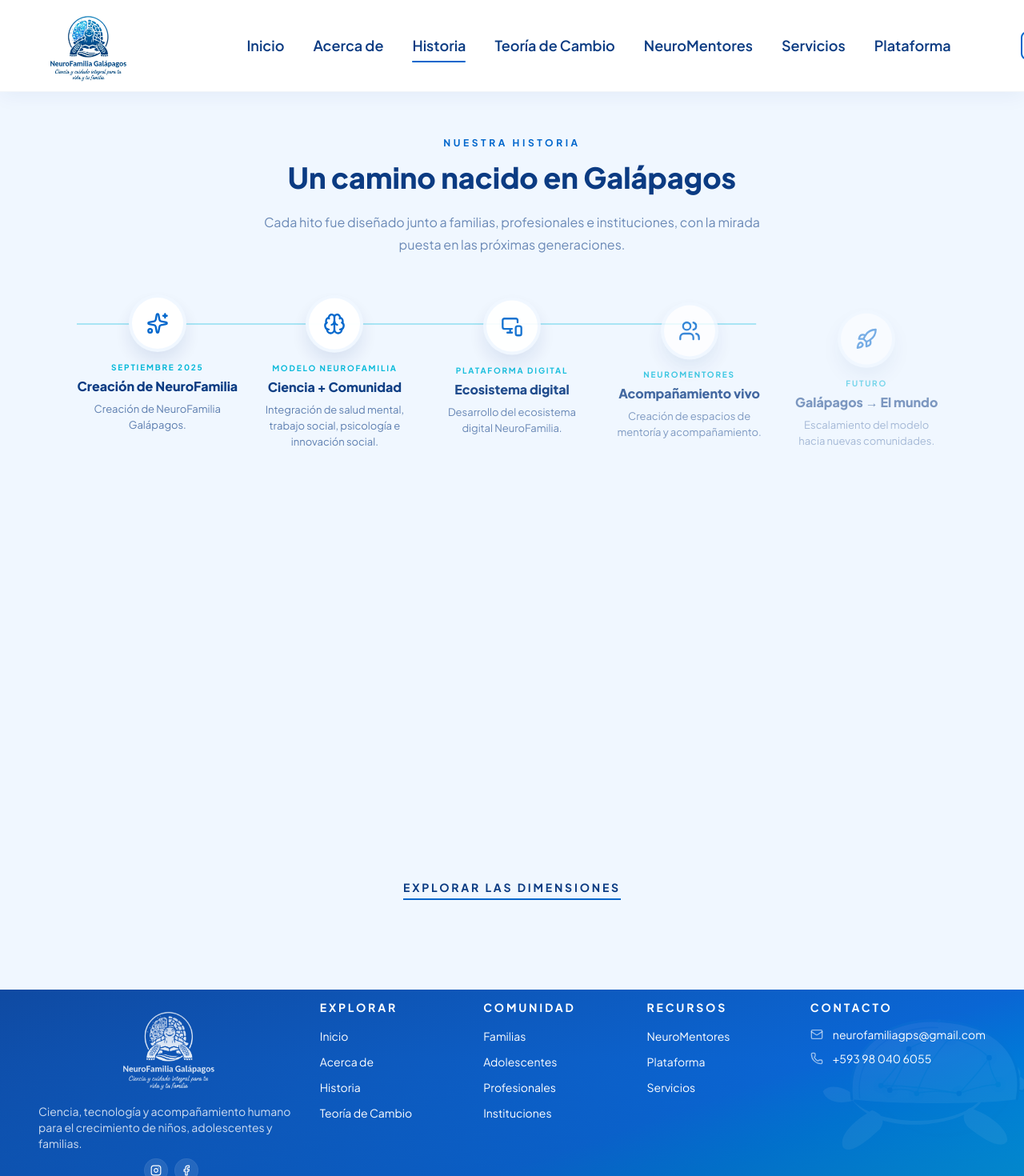
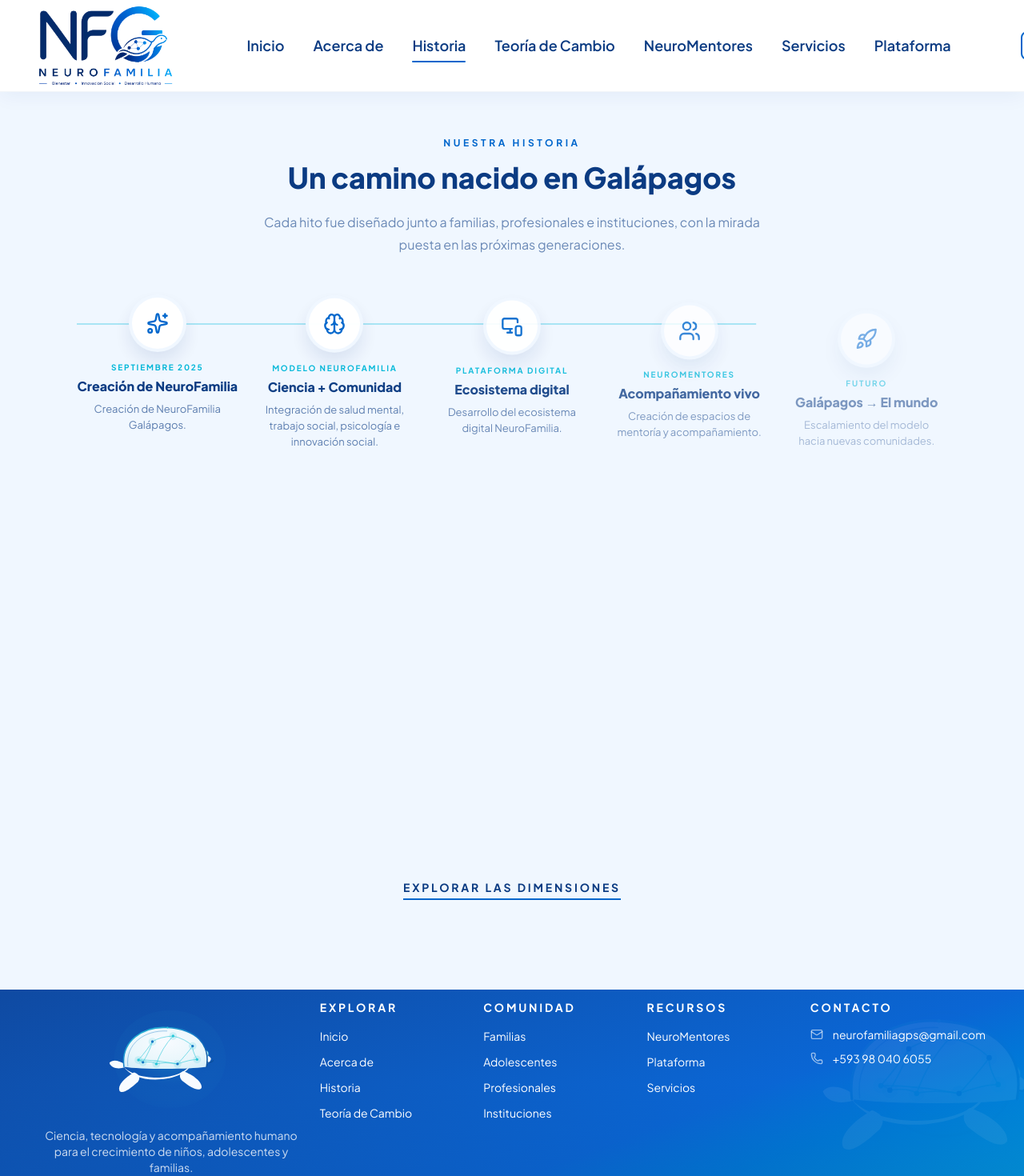
Before and after one commit to nelita0412-afk/NeuroFamilia-AI, a Next.js app in the folder apps/web/: page /historia in a window 1280 px wide. Shown: the top 1470 px of the page at 80% size. Built offline with nearby package versions, Linux system fonts and the light colour scheme.

Commit message:
feat(web): branding global - logo NFG en header/login/caminos/master y tortuga institucional centrada en el footer

```diff
--- a/apps/web/src/app/(auth)/login/page.tsx
+++ b/apps/web/src/app/(auth)/login/page.tsx
@@ -33,11 +33,11 @@ export default function LoginPage() {
         <div className="relative z-10 px-12 pb-6 pt-14">
           <div className="flex items-center gap-3">
             <Image
-              src="/images/logo/logo.png"
-              alt="Logo NeuroFamilia AI"
-              width={48}
+              src="/images/logos/nfg-logo.png"
+              alt="Logo NFG · NeuroFamilia Galápagos"
+              width={80}
               height={48}
-              className="h-12 w-12 object-contain"
+              className="h-12 w-auto object-contain"
             />
             <div>
               <p className="text-xs font-semibold uppercase tracking-[0.22em] text-ocean-100">NeuroFamilia AI</p>
--- a/apps/web/src/components/caminos/camino-layout.tsx
+++ b/apps/web/src/components/caminos/camino-layout.tsx
@@ -18,7 +18,7 @@ export function CaminoLayout({ emoji, title, subtitle, intro, cards, ctaLabel, c
     <main className="min-h-screen bg-[#0A4E9B] text-[#F8FBFF]">
       <header className="mx-auto flex w-full max-w-6xl items-center justify-between px-5 pt-6 sm:px-8">
         <Link href="/" className="flex items-center gap-3" aria-label="Volver al inicio">
-          <Image src="/images/logo/logo.png" alt="Logo NeuroFamilia" width={40} height={40} className="h-10 w-10 object-contain" />
+          <Image src="/images/logos/nfg-logo.png" alt="Logo NFG · NeuroFamilia Galápagos" width={67} height={40} className="h-10 w-auto object-contain" />
           <p className="text-xs font-semibold uppercase tracking-[0.22em] text-[#F8FBFF]/80">NeuroFamilia Galápagos</p>
         </Link>
         <Link
--- a/apps/web/src/components/landing/footer.tsx
+++ b/apps/web/src/components/landing/footer.tsx
@@ -1,4 +1,3 @@
-import Image from 'next/image';
 import Link from 'next/link';
 import { Mail, Phone } from 'lucide-react';
 import { HeroTurtle } from './svg/hero-turtle';
@@ -63,24 +62,18 @@ export function LandingFooter() {
 
       <div className="relative z-10 mx-auto max-w-7xl px-5 pb-4 pt-3 sm:px-8 lg:px-12">
         <div className="grid gap-6 lg:grid-cols-[1.8fr_1fr_1fr_1fr_1.1fr] lg:gap-5">
-          {/* COLUMNA 1 — IDENTIDAD */}
-          <div className="flex flex-col items-center gap-2.5 lg:items-start">
-            <Link href="/" aria-label="Inicio NeuroFamilia Galápagos" className="lg:self-center">
-              <Image
-                src="/images/logo/logo-white.png"
-                alt="Logo NeuroFamilia Galápagos"
-                width={247}
-                height={190}
-                className="h-[120px] w-auto object-contain"
-              />
+          {/* COLUMNA 1 — IDENTIDAD · isotipo institucional de la tortuga */}
+          <div className="flex flex-col items-center gap-2.5">
+            <Link href="/" aria-label="Inicio NeuroFamilia Galápagos" className="self-center">
+              <HeroTurtle className="h-[150px] w-auto" />
             </Link>
-            <p className="max-w-xs text-center text-sm leading-5 text-white/80 lg:text-left">
+            <p className="max-w-xs text-center text-sm leading-5 text-white/80">
               Ciencia, tecnología y acompañamiento humano para el crecimiento de niños,
               adolescentes y familias.
             </p>
 
             {/* REDES SOCIALES — solo iconos, distribución horizontal */}
-            <ul className="flex items-center gap-2.5 lg:self-center">
+            <ul className="flex items-center gap-2.5 self-center">
               {SOCIAL_LINKS.map(({ label, href, icon: Icon }) => (
                 <li key={label}>
                   <a
--- a/apps/web/src/components/landing/navbar.tsx
+++ b/apps/web/src/components/landing/navbar.tsx
@@ -34,9 +34,9 @@ export function LandingNavbar() {
         {/* LOGO — protagonista, sin texto adicional */}
         <Link href="/" className="flex items-center justify-self-start" aria-label="Inicio NeuroFamilia Galápagos">
           <Image
-            src="/images/logo/logo.png"
-            alt="Logo NeuroFamilia Galápagos"
-            width={130}
+            src="/images/logos/nfg-logo.png"
+            alt="Logo NFG · NeuroFamilia Galápagos"
+            width={168}
             height={100}
             priority
             className="h-[100px] w-auto object-contain"
--- a/apps/web/src/components/layout/neurofamilia-master-layout.tsx
+++ b/apps/web/src/components/layout/neurofamilia-master-layout.tsx
@@ -32,11 +32,11 @@ export function NeurofamiliaMasterLayout({ children, profileName = 'Perfil activ
         <header className="flex items-center justify-between rounded-3xl bg-white/90 px-4 py-3 shadow-[0_12px_36px_rgba(0,61,120,0.10)] backdrop-blur md:px-6">
           <div className="flex items-center gap-3">
             <Image
-              src="/images/logo/logo.png"
-              alt="Logo NeuroFamilia"
-              width={40}
+              src="/images/logos/nfg-logo.png"
+              alt="Logo NFG · NeuroFamilia"
+              width={67}
               height={40}
-              className="h-10 w-10 object-contain"
+              className="h-10 w-auto object-contain"
             />
             <div>
               <p className="text-[10px] uppercase tracking-[0.18em] text-[#008CC7]">NeuroFamilia</p>
```
Also changed, not shown: apps/web/public/images/logo/LOGO OFICIAL.png (added), apps/web/public/images/logos/nfg-logo.png (added).
